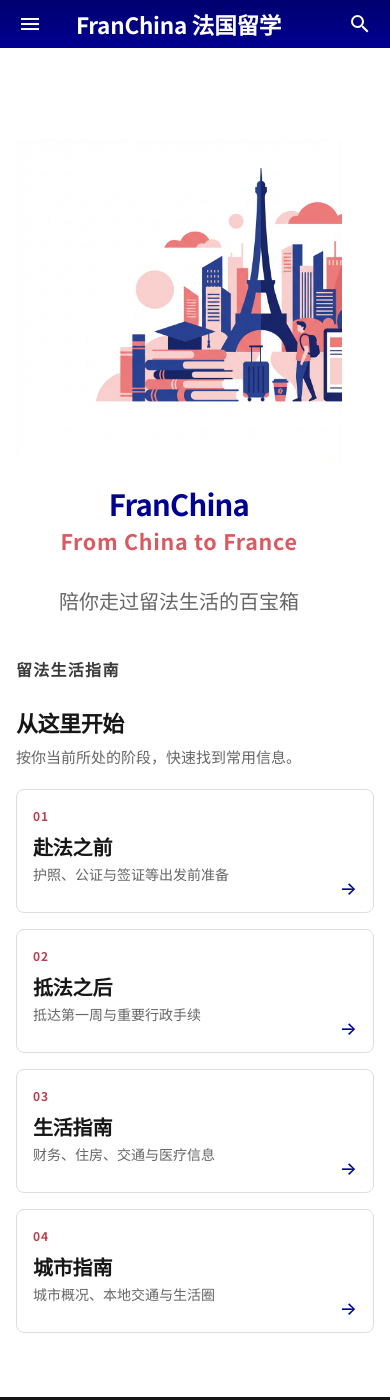
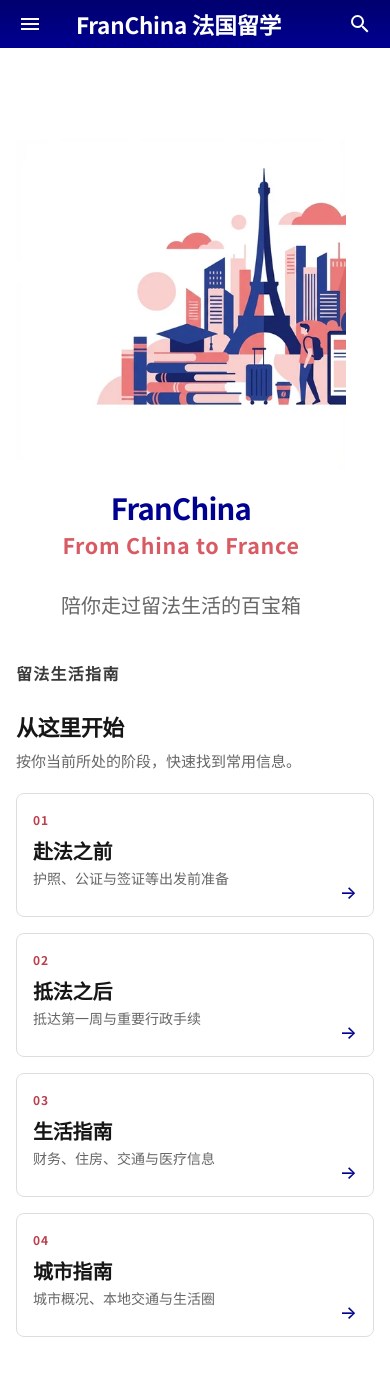
Before and after one commit to Kant-Righteous/franchina, an MkDocs documentation site: the page built from docs/index.md, in a window 390 px wide and 1400 px high. Built offline with MkDocs 1.6.1 and Material for MkDocs 9.7.7, drawn with Linux system fonts in a browser that asks for light colours.

Commit message:
feat: 添加多种分辨率的首页英雄图像，优化响应式设计

```diff
--- a/docs/index.md
+++ b/docs/index.md
@@ -11,7 +11,18 @@
     <p class="tx-hero__tagline">陪你走过留法生活的<span class="tx-hero__nowrap">百宝箱</span></p>
   </div>
   <div class="tx-hero__image">
-    <img src="assets/home/hero_landing.png" alt="埃菲尔铁塔、书本和留学生组成的法国留学生活插画" draggable="false">
+    <picture>
+      <source
+        type="image/webp"
+        srcset="assets/home/hero_landing-480.webp 480w,
+                assets/home/hero_landing-720.webp 720w,
+                assets/home/hero_landing-1024.webp 1024w"
+        sizes="(max-width: 375px) 88vw,
+               (max-width: 600px) 330px,
+               (max-width: 960px) 420px,
+               520px">
+      <img src="assets/home/hero_landing.png" width="1024" height="1024" loading="eager" fetchpriority="high" alt="埃菲尔铁塔、书本和留学生组成的法国留学生活插画" draggable="false">
+    </picture>
   </div>
 </section>
 
--- a/docs/stylesheets/core/variables.css
+++ b/docs/stylesheets/core/variables.css
@@ -14,8 +14,7 @@
    例如: color: var(--deep-blue);
    ======================================== */
 
-/* 引入 Google Fonts - 中法双语支持 */
-@import url('https://fonts.googleapis.com/css2?family=Noto+Sans+SC:wght@300;400;500;700&family=Noto+Serif+SC:wght@400;500;700&display=swap');
+/* 字体由 Material 主题在 <head> 中加载；避免 CSS @import 形成串行阻塞。 */
 
 :root {
     /* ========================================
--- a/docs/stylesheets/layout/header.css
+++ b/docs/stylesheets/layout/header.css
@@ -72,6 +72,8 @@
 .md-header .md-logo img {
     height: 40px;
     width: auto;
+    aspect-ratio: 250 / 305;
+    object-fit: contain;
 }
 
 .md-header .md-logo {
--- a/docs/stylesheets/pages/home.css
+++ b/docs/stylesheets/pages/home.css
@@ -52,15 +52,29 @@
   display: flex;
   align-items: center;
   justify-content: center;
+  width: min(100%, 520px);
+  aspect-ratio: 1;
   min-width: 0;
+  justify-self: center;
+}
+
+.tx-hero__image picture {
+  display: block;
+  width: 100%;
+  height: 100%;
 }
 
 .tx-hero__image img {
   display: block;
-  width: min(100%, 520px);
-  height: auto;
+  width: 100%;
+  height: 100%;
   object-fit: contain;
   animation: home-float 5.5s var(--ease-standard) infinite;
+}
+
+/* 首屏不参与全局淡入位移动画，避免加载阶段产生额外的视觉跳动。 */
+.md-content__inner > .tx-hero {
+  animation: none;
 }
 
 @keyframes home-float {
@@ -200,9 +214,6 @@
 
   .tx-hero__image {
     grid-row: 1;
-  }
-
-  .tx-hero__image img {
     width: min(72vw, 420px);
   }
 
@@ -232,7 +243,7 @@
     font-size: clamp(20px, 5.6vw, 22px);
   }
 
-  .tx-hero__image img {
+  .tx-hero__image {
     width: min(88vw, 330px);
   }
 
```
Also changed, not shown: docs/assets/home/hero_landing-1024.webp (added), docs/assets/home/hero_landing-480.webp (added), docs/assets/home/hero_landing-720.webp (added).
